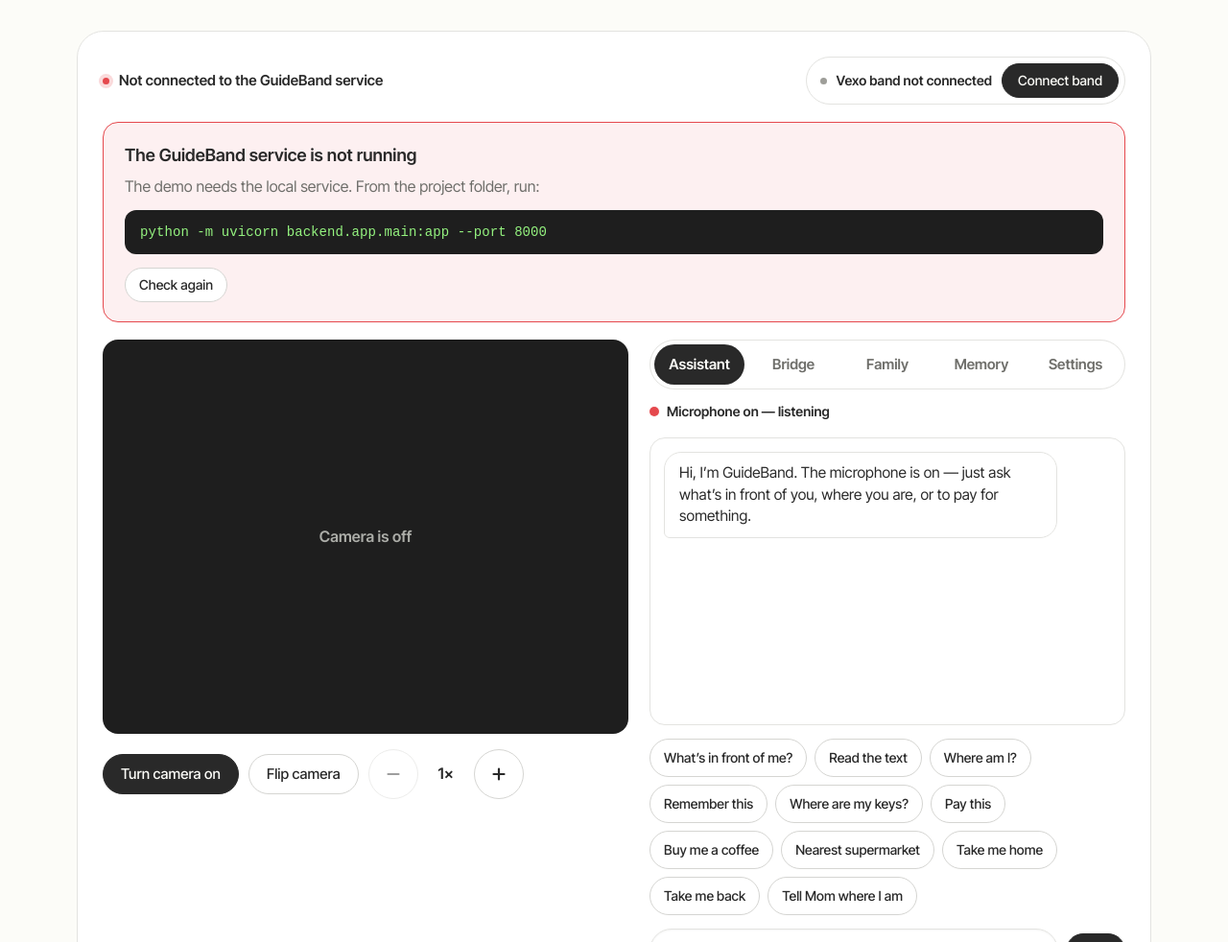
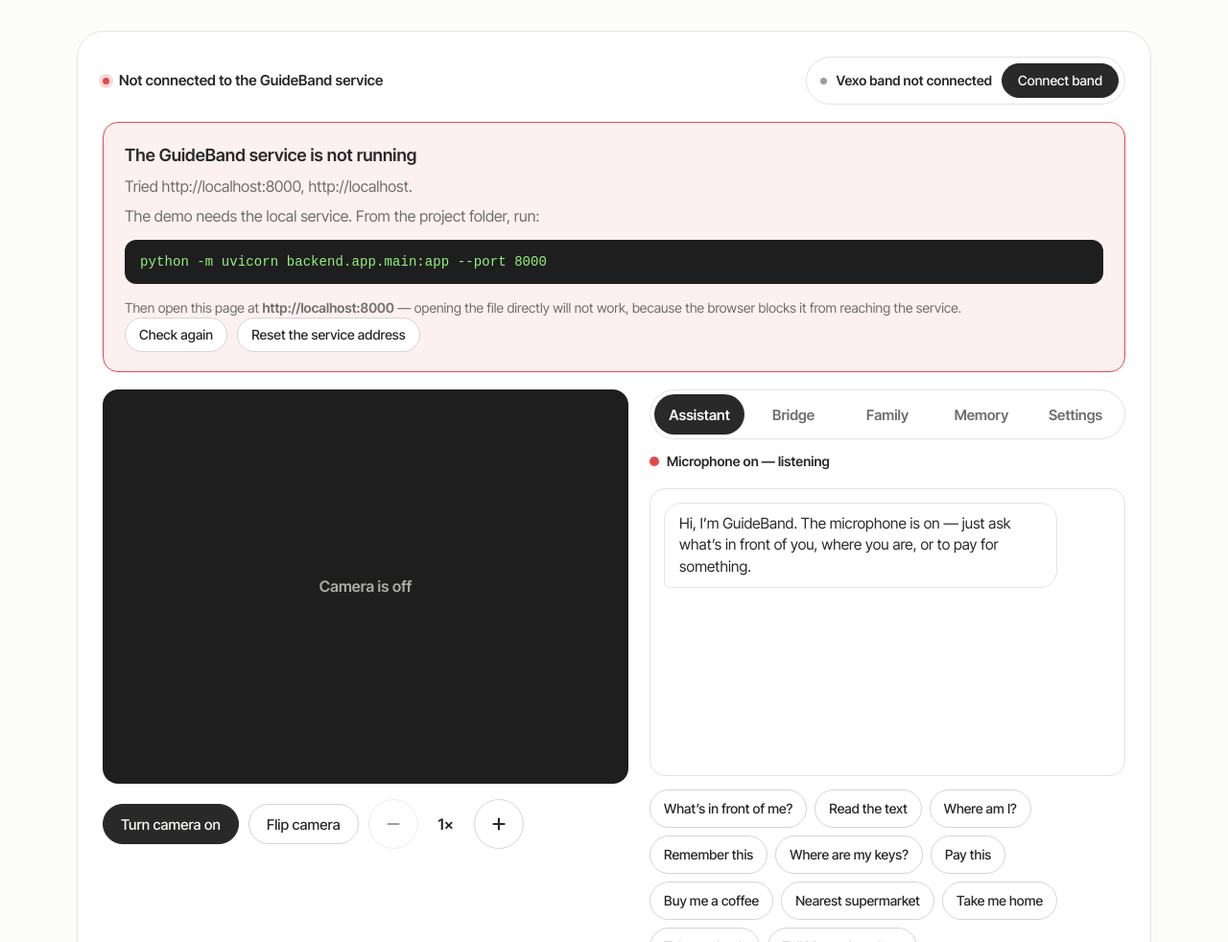
Before and after one commit to zaf-07/GuideEye, an Electron app: page web/index.html in a window 1280 px wide. Shown: the part 3100-4082 px from the top of the page at 96% size. Drawn offline with Linux system fonts and the light colour scheme; no server answers.

Commit message:
Say what the demo actually tried when it cannot reach the service
"The GuideBand service is not running" was the only explanation offered, but
the commoner cause is the page being opened from somewhere it cannot reach the
service — straight off disk, or on another port — and nothing on screen said
which address had been tried. The banner now names them, says plainly when the
page was opened as a file, and offers to reset an address saved against a port
that has since gone.

Co-Authored-By: Claude Opus 5 <noreply@anthropic.com>

```diff
--- a/web/index.html
+++ b/web/index.html
@@ -188,10 +188,15 @@
         </div>
 
         <div class="live-offline" id="liveOffline" hidden>
-          <h3>The GuideBand service is not running</h3>
+          <h3 id="offlineTitle">The GuideBand service is not running</h3>
+          <p id="offlineTried" hidden></p>
           <p>The demo needs the local service. From the project folder, run:</p>
           <pre><code>python -m uvicorn backend.app.main:app --port 8000</code></pre>
-          <button class="btn btn-small" type="button" id="retryBtn">Check again</button>
+          <p id="offlineHint" class="hint">Then open this page at <strong>http://localhost:8000</strong> — opening the file directly will not work, because the browser blocks it from reaching the service.</p>
+          <div class="row wrap">
+            <button class="btn btn-small" type="button" id="retryBtn">Check again</button>
+            <button class="btn btn-small" type="button" id="resetApiBtn">Reset the service address</button>
+          </div>
         </div>
 
         <div class="live-grid">
@@ -493,6 +498,6 @@
 
   <script src="landing.js?v=4"></script>
   <script src="signs.js?v=16"></script>
-  <script src="live.js?v=33"></script>
+  <script src="live.js?v=34"></script>
 </body>
 </html>
--- a/web/live.js
+++ b/web/live.js
@@ -85,10 +85,32 @@
       online = false;
       el('liveStatus').textContent = 'Not connected to the GuideBand service';
       el('liveDot').className = 'dot dot-bad';
+      // Say what was actually tried. "Not running" is only one of the reasons
+      // this fails: the usual one is the page being opened from somewhere the
+      // service is not, and that is not visible without naming the addresses.
+      const tried = apiCandidates().map(c => c || location.origin);
+      const fromFile = location.protocol === 'file:';
+      if (el('offlineTried')) {
+        el('offlineTried').textContent = 'Tried ' + tried.join(', ') + '.';
+        el('offlineTried').hidden = false;
+      }
+      if (el('offlineTitle')) {
+        el('offlineTitle').textContent = fromFile
+          ? 'This page cannot reach the service'
+          : 'The GuideBand service is not running';
+      }
+      if (el('offlineHint')) el('offlineHint').hidden = !fromFile && location.port === '8000';
     }
     el('liveOffline').hidden = online;
   }
-  el('retryBtn').onclick = checkService;
+  el('retryBtn').onclick = () => checkService();
+  // Escape hatch for an address saved against a port that is no longer there.
+  if (el('resetApiBtn')) el('resetApiBtn').onclick = () => {
+    api = '';
+    store.set('guideband_api', '');
+    el('apiInput').value = location.origin;
+    checkService();
+  };
   el('routeMapClose').onclick = () => { mapDestination = null; el('routeMap').hidden = true; el('routeMapFrame').src = 'about:blank'; };
 
   function mapDistance(a, b) {
```
